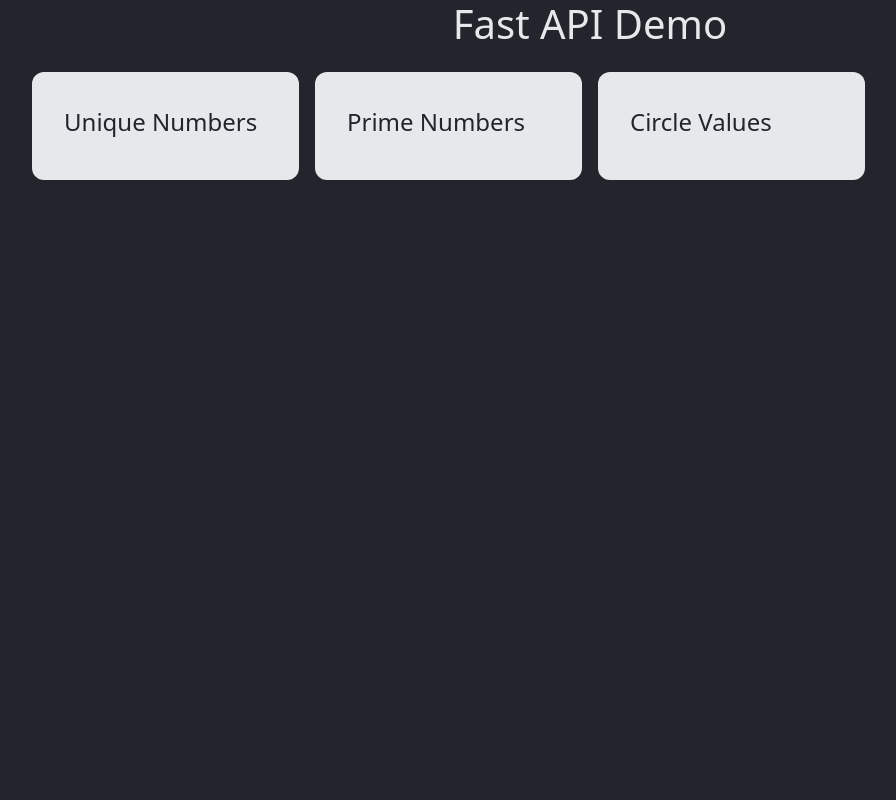
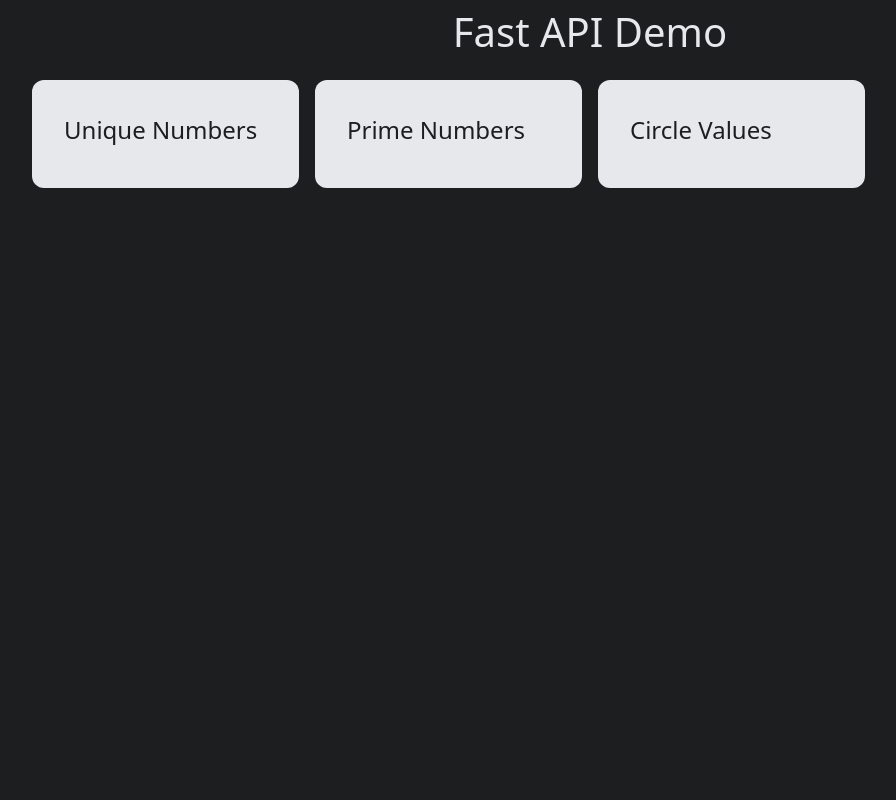
Before and after one commit to Gary-Burke/fast-api-demo, a FastAPI app: page / in a window 1280 px wide. Shown: the whole page, without its empty margins (50-946 px from the left). Run offline with FastAPI, Linux system fonts and the light colour scheme; some libraries are stand-ins or nearby versions.

Commit message:
Adjust general styles

```diff
--- a/static/css/style.css
+++ b/static/css/style.css
@@ -1,5 +1,5 @@
 :root {
-    --dark-color: #22252b;
+    --dark-color: #1c1e20;
     --light-color: #e6e8ec;
 }
 
@@ -23,7 +23,10 @@ form legend {
     cursor: pointer;
 }
 
-
+.form-check-input:checked {
+    background-color: var(--dark-color);
+    border-color: var(--dark-color);
+}
 
 .hidden {
     display: none;
--- a/static/js/index.js
+++ b/static/js/index.js
@@ -3,9 +3,8 @@
 // Wait for the DOM to load before executing functions
 document.addEventListener("DOMContentLoaded", function () {
 
-
+    // Toggle between hidden class upon element click
     const legends = document.querySelectorAll("form legend");
-
     legends.forEach(legend => {
         legend.addEventListener("click", function () {
             const isAlreadyOpen = !legend.nextElementSibling.classList.contains("hidden"); // check if already displayed
--- a/static/templates/base.html
+++ b/static/templates/base.html
@@ -24,7 +24,7 @@
 <body class="d-flex flex-column min-vh-100">
 
 <header>
-  <h1 class="text-center">Fast API Demo</h1>
+  <h1 class="text-center mt-2">Fast API Demo</h1>
 </header>
 
   <main class="py-3">
```
